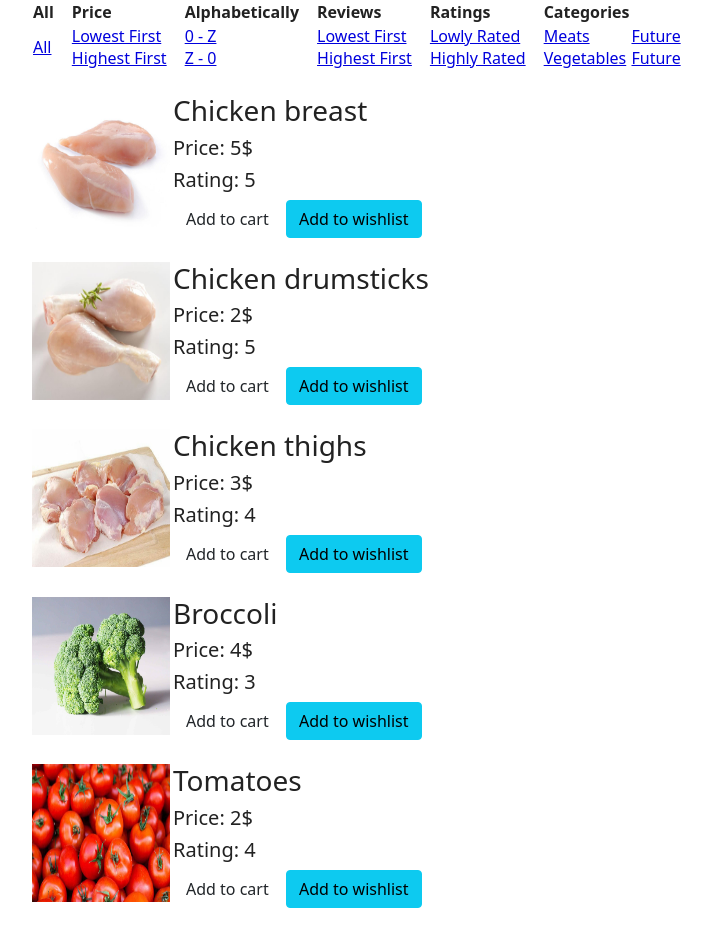
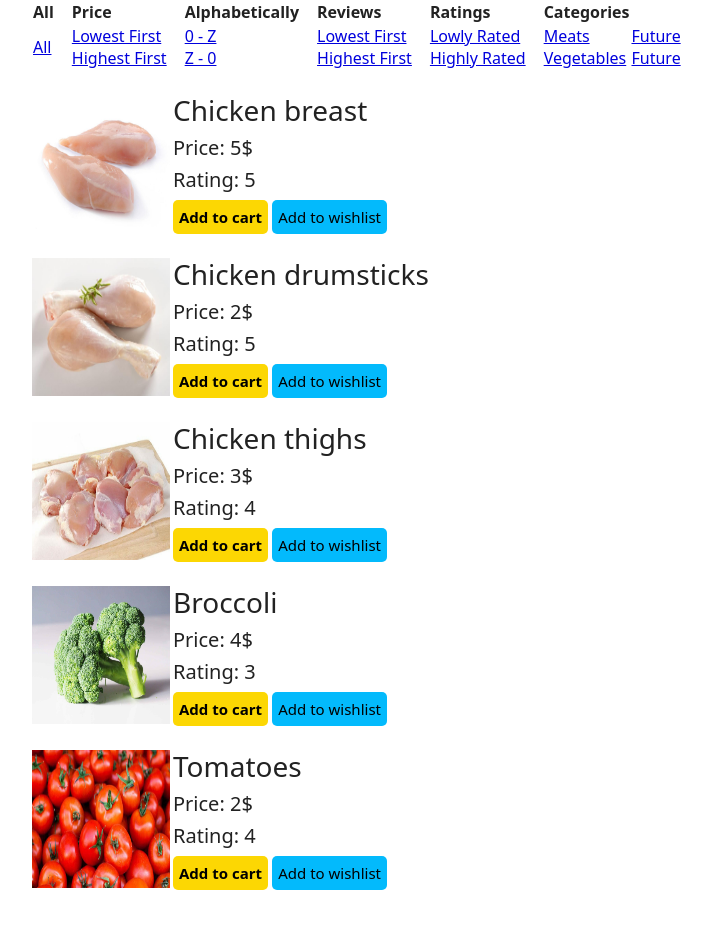
Before and after one commit to AliAlnajja/E-commer_project, a PHP site: page /Items/Index in a window 1280 px wide. Shown: the part 142-1074 px from the top of the page, without its empty margins (140-851 px from the left). After the commit the page ends 1032 px from the top, so only its background shows below. Run offline with PHP 8.4, Linux system fonts and the light colour scheme; data comes from the database, SQL or seed files in the repository.

Commit message:
Fixed buy button on the browse section

```diff
--- a/app/views/Items/Index.php
+++ b/app/views/Items/Index.php
@@ -55,8 +55,8 @@
 						<h3>$items->name</h3>
 						<h5>Price: $items->price$</h5>
 						<h5>Rating: $items->rating</h5>
-						<a href=/Items/addToCart?item_id=$items->item_id&price=$items->price' addToCart class ='btn' id ='something'>Add to cart</a>
-						<a href='addToWishList?item_id=$items->item_id'addToWishlist class='btn btn-info'> Add to wishlist</a>
+						<a href=/Items/addToCart?item_id=$items->item_id&price=$items->price' addToCart class ='button' id ='buy'>Add to cart</a>
+						<a href='addToWishList?item_id=$items->item_id'addToWishlist class='button'> Add to wishlist</a>
 					</div> <br>";
 			}
 		?>
```
